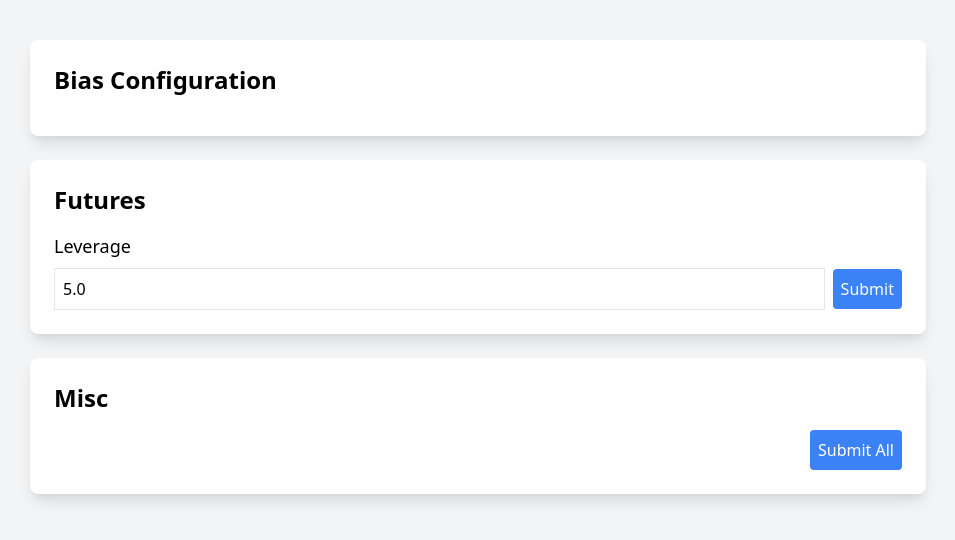
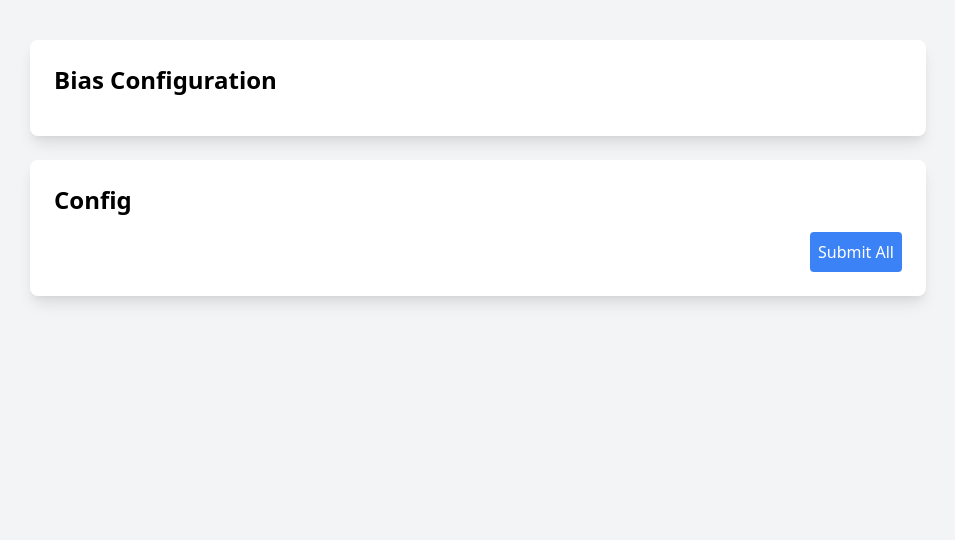
Before and after one commit to DerSalvador/ananda, a FastAPI app: page / in a window 1280 px wide. Shown: the top 540 px of the page, without its empty margins (162-1117 px from the left). Run offline with FastAPI, Linux system fonts and the light colour scheme; parts of the project's set-up code (start-up, migrations or seed data) failed here and were passed over.

Commit message:
Remove config

```diff
--- a/app/constants.py
+++ b/app/constants.py
@@ -21,5 +21,7 @@ DEFAULT_CONFIG = {
     "MaxStake": 1000,
     "MinStake": 10,
     "DefaultStake": 100,
-    "StakeIncrementStep": 100
+    "StakeIncrementStep": 100,
+    "Leverage": 5.0,
+    "BiasSymbols": "BTC, ETH, SOL, DOGE, TRUMP"
 }
--- a/app/main.py
+++ b/app/main.py
@@ -2,7 +2,7 @@ from dotenv import load_dotenv
 load_dotenv()
 
 from db import current_position, get_leverage, get_profits, should_reverse, update_leverage, update_profit, update_sentiment
-from bias import get_all_configs, get_biases, getInterfaces, update_bias, update_config
+from bias import get_all_configs, get_biases, get_config, getInterfaces, update_bias, update_config
 from pydantic import BaseModel
 from bias.interface import BiasRequest, BiasResponse, BiasType
 from fastapi.templating import Jinja2Templates
@@ -24,13 +24,13 @@ async def get_status():
     return {"timestamp": datetime.now().isoformat()}
 
 @app.get("/sentiment/{symbol}")
-async def get_sentiment(symbol: str) -> dict[str, BiasResponse]:
+def get_sentiment(symbol: str, all_sentiments: bool = False) -> dict[str, BiasResponse]:
     request = BiasRequest(symbol=symbol)
-    return post_sentiment(request)
+    return post_sentiment(request, all_sentiments)
 
-def post_sentiment(request: BiasRequest) -> dict[str, BiasResponse]:
+def post_sentiment(request: BiasRequest, all_sentiments: bool = False) -> dict[str, BiasResponse]:
     sentiments = {}
-    interfaces = getInterfaces()
+    interfaces = getInterfaces(all = all_sentiments)
     executor = ThreadPoolExecutor(max_workers=len(interfaces))
     futures = {executor.submit(interface.bias, request): name for name, interface in interfaces.items()}
 
@@ -81,12 +81,21 @@ class UpdateLeverageRequest(BaseModel):
 
 @app.get("/leverage")
 def _get_leverage(pair: str = "default"):
-    return {"leverage": get_leverage(pair)}
+    leverage = get_config("Leverage")
+    return {"leverage": leverage}
 
-@app.post("/update-leverage")
-def _update_leverage(data: UpdateLeverageRequest):
-    update_leverage(data.pair, data.leverage)
-    return {"status": "success", "message": "Leverage updated"}
+@app.get("/currentsentiment")
+def _get_current_sentiment():
+    symbols = get_config("BiasSymbols")
+    if not symbols:
+        raise ValueError("No symbols found in config")
+    sentiments = {}
+    for symbol in symbols.split(","):
+        symbol = symbol.strip()
+        sentiment = get_sentiment(symbol, True)
+        logger.info(sentiment)
+        sentiments[symbol] = sentiment
+    return sentiments
 
 @app.post("/update-bias")
 def _update_bias(data: UpdateBiasRequest):
--- a/app/templates/config.html
+++ b/app/templates/config.html
@@ -14,21 +14,6 @@
             const result = await response.json();
             if (result.status !== 'success') {
                 alert('Error updating bias: ' + result.message);
-            }
-        }
-
-        async function updateLeverage() {
-            const leverage = document.getElementById('leverage-input').value;
-            const response = await fetch('/update-leverage', {
-                method: 'POST',
-                headers: { 'Content-Type': 'application/json' },
-                body: JSON.stringify({ leverage })
-            });
-            const result = await response.json();
-            if (result.status !== 'success') {
-                alert('Error updating leverage: ' + result.message);
-            } else {
-                alert('Leverage updated successfully!');
             }
         }
 
@@ -73,21 +58,9 @@
         </ul>
     </div>
 
-    <!-- Leverage -->
-    <div class="bg-white p-4 sm:p-6 rounded-lg shadow-lg w-full max-w-4xl mx-auto mt-6">
-        <h1 class="text-xl sm:text-2xl font-bold mb-4">Futures</h1>
-        <div class="flex flex-col space-y-2">
-            <label for="leverage-input" class="text-base sm:text-lg">Leverage</label>
-            <div class="flex flex-col sm:flex-row sm:items-center space-y-2 sm:space-y-0 sm:space-x-2">
-                <input type="number" id="leverage-input" class="border p-2 w-full" placeholder="Enter leverage" value="{{ leverage }}">
-                <button onclick="updateLeverage()" class="bg-blue-500 text-white p-2 rounded w-full sm:w-auto">Submit</button>
-            </div>
-        </div>
-    </div>
-
     <!-- Misc Configs -->
     <div class="bg-white p-4 sm:p-6 rounded-lg shadow-lg w-full max-w-4xl mx-auto mt-6 mb-8">
-        <h1 class="text-xl sm:text-2xl font-bold mb-4">Misc</h1>
+        <h1 class="text-xl sm:text-2xl font-bold mb-4">Config</h1>
         <form id="config-form" class="space-y-4">
             {% for config in configs %}
             <div class="flex flex-col sm:flex-row sm:items-center space-y-2 sm:space-y-0 sm:space-x-4">
```
